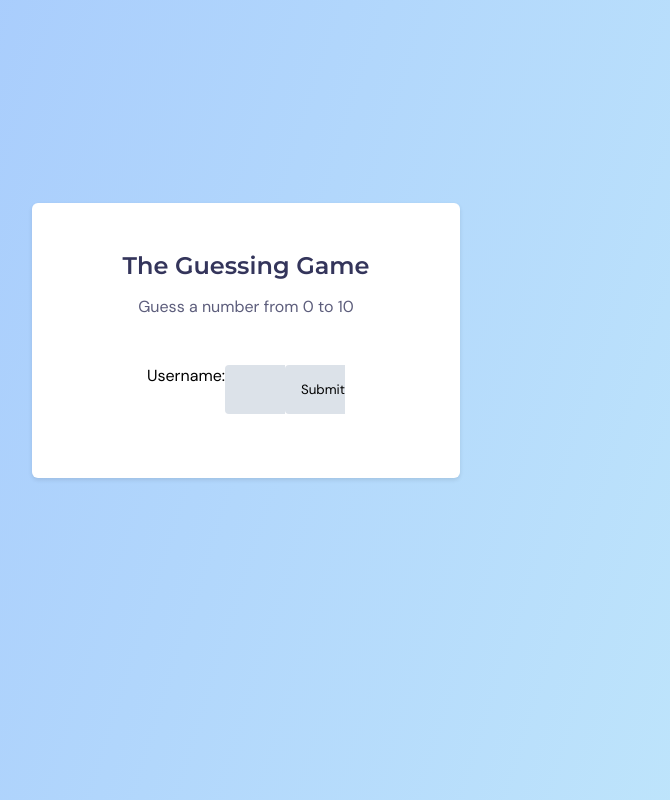
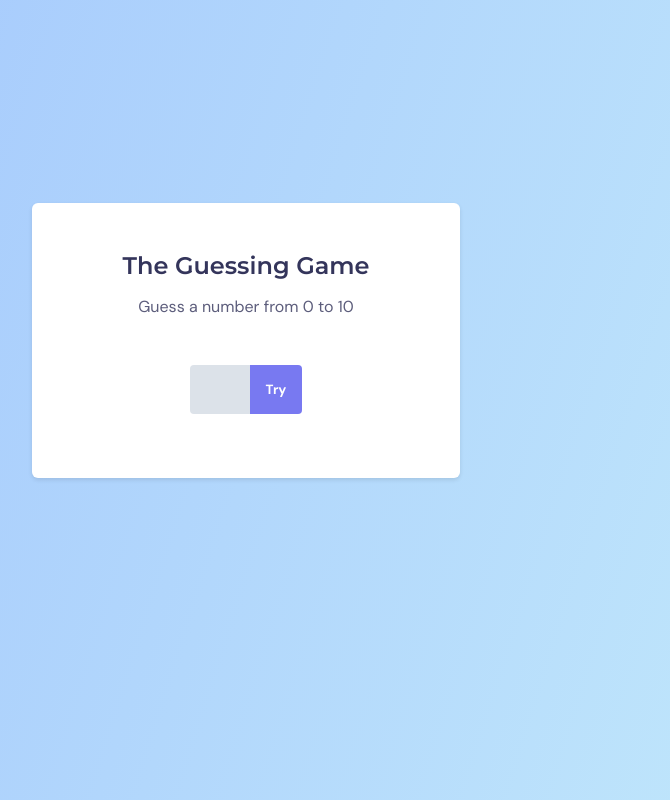
Before and after one commit to inaciohugo/GuessingGame, a plain HTML site: page index.html in a window 1280 px wide. Shown: the whole page, without its empty margins (394-1064 px from the left). Drawn offline with Linux system fonts and the light colour scheme.

Commit message:
Update index.html

```diff
--- a/index.html
+++ b/index.html
@@ -18,11 +18,11 @@
         <h1>The Guessing Game</h1>
         <p>Guess a number from 0 to 10</p>
 
-<form action="/action_page.php">
-  <label for="username">Username:</label>
-  <input type="text" id="username" name="username" maxlength="10"><br><br>
-  <input type="submit" value="Submit">
-</form>
+        <form>
+          <input id="inputNumber" type="number" maxlength="10" />
+          <button id="btnTry">Try</button>
+        </form>
+
       </div>
 
       <div class="screen2 hide">
```
